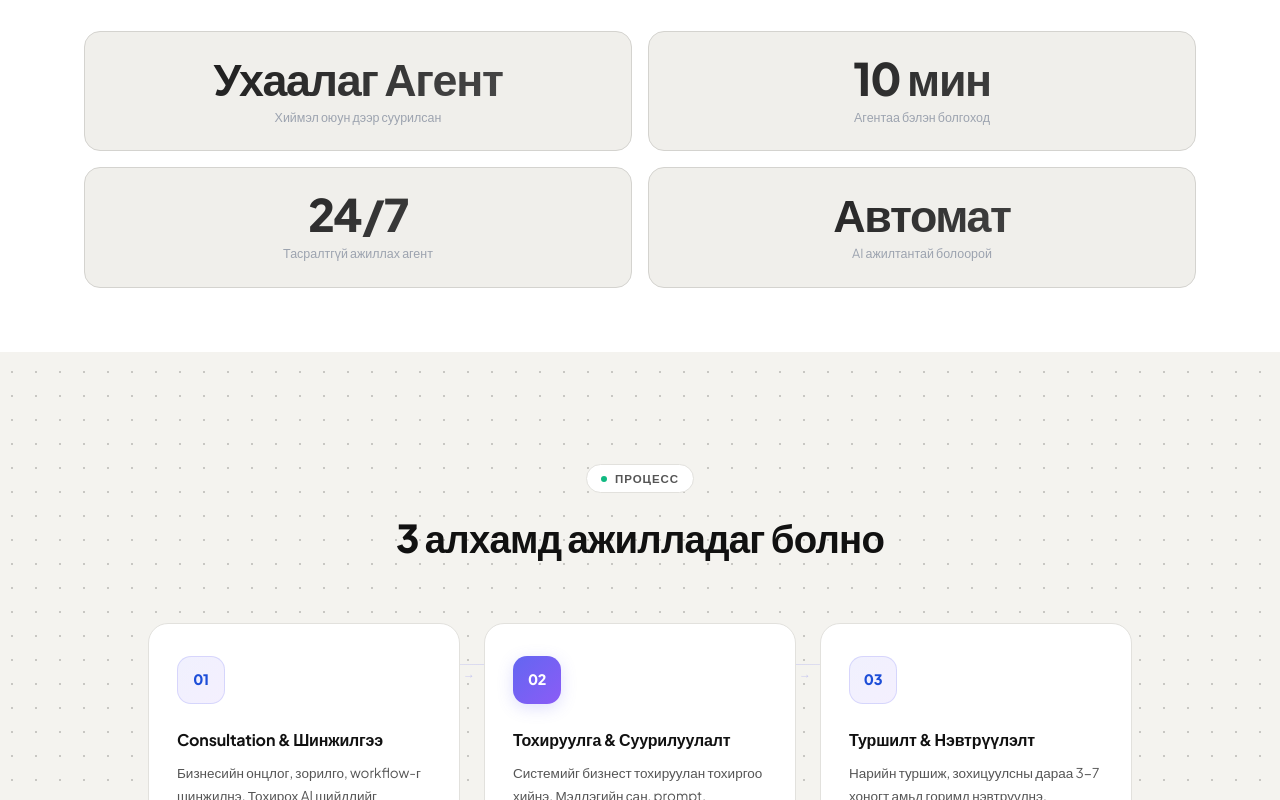
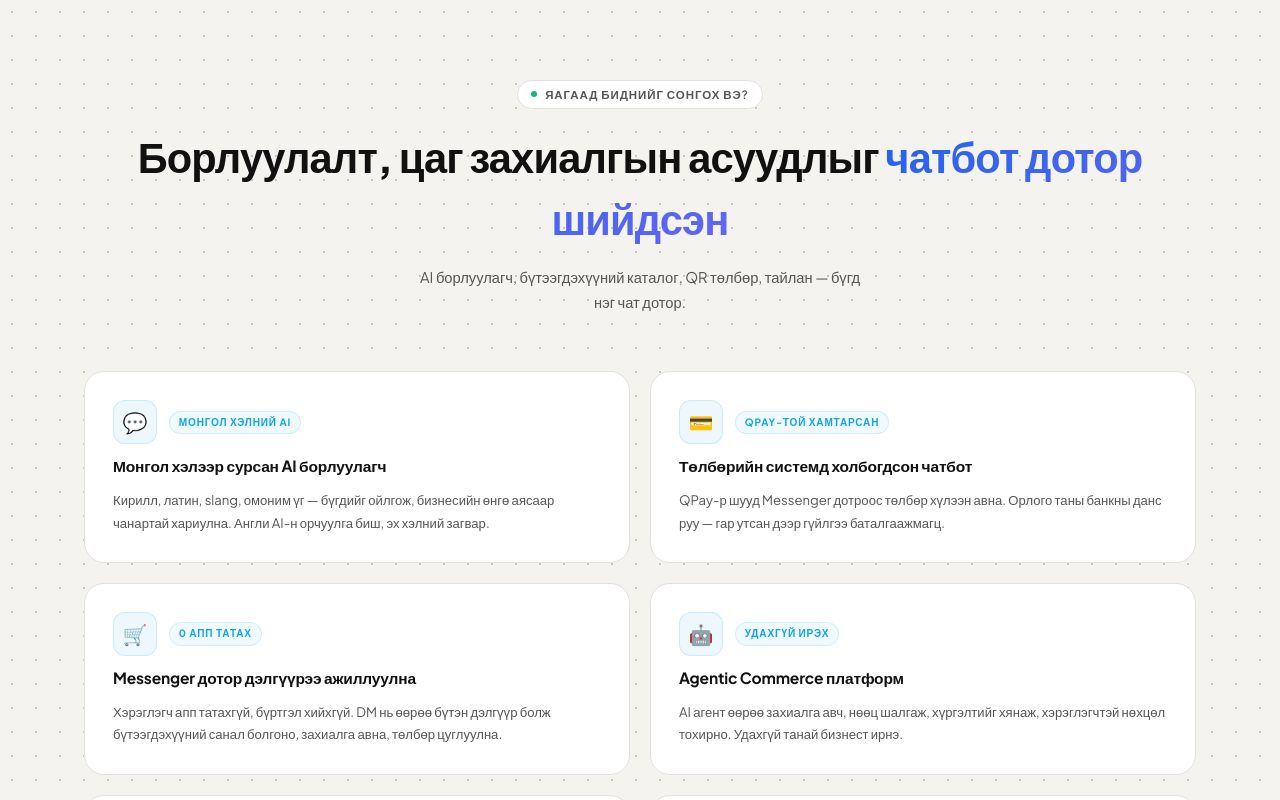
Before and after one commit to ubarino28/mongolagent-web, a Next.js app: page / in a window 1280 px wide. Shown: the part 4320-5120 px from the top of the page. Built offline with nearby package versions, Linux system fonts and the light colour scheme.

Commit message:
feat: add 'why us' features section after demo chat

```diff
--- a/app/page.tsx
+++ b/app/page.tsx
@@ -362,6 +362,95 @@ export default function HomePage() {
       {/* ─── DEMO CHAT ────────────────────────────────────── */}
       <DemoChat />
 
+      {/* ─── WHY US ───────────────────────────────────────── */}
+      <section data-animate style={{ padding: "7rem 0" }}>
+        <div style={wrap}>
+          <div style={{ textAlign: "center", marginBottom: "3.5rem" }}>
+            <div className="section-tag" style={{ display: "inline-flex", marginBottom: "1rem" }}>Яагаад биднийг сонгох вэ?</div>
+            <h2 style={{ fontSize: "clamp(1.7rem, 3.5vw, 2.6rem)", fontWeight: 800, letterSpacing: "-0.02em", marginBottom: "1rem" }}>
+              Борлуулалт, цаг захиалгын асуудлыг{" "}
+              <span className="gradient-text">чатбот дотор шийдсэн</span>
+            </h2>
+            <p style={{ color: "var(--text-mid)", maxWidth: "440px", margin: "0 auto", fontSize: "0.92rem", lineHeight: 1.7 }}>
+              AI борлуулагч, бүтээгдэхүүний каталог, QR төлбөр, тайлан — бүгд нэг чат дотор.
+            </p>
+          </div>
+
+          <div style={{ display: "grid", gridTemplateColumns: "1fr 1fr", gap: "1.25rem" }} className="services-grid">
+            {[
+              {
+                badge: "Монгол хэлний AI",
+                icon: "💬",
+                title: "Монгол хэлээр сурсан AI борлуулагч",
+                desc: "Кирилл, латин, slang, омоним үг — бүгдийг ойлгож, бизнесийн өнгө аясаар чанартай хариулна. Англи AI-н орчуулга биш, эх хэлний загвар.",
+              },
+              {
+                badge: "QPay-той хамтарсан",
+                icon: "💳",
+                title: "Төлбөрийн системд холбогдсон чатбот",
+                desc: "QPay-р шууд Messenger дотроос төлбөр хүлээн авна. Орлого таны банкны данс руу — гар утсан дээр гүйлгээ баталгаажмагц.",
+              },
+              {
+                badge: "0 апп татах",
+                icon: "🛒",
+                title: "Messenger дотор дэлгүүрээ ажиллуулна",
+                desc: "Хэрэглэгч апп татахгүй, бүртгэл хийхгүй. DM нь өөрөө бүтэн дэлгүүр болж бүтээгдэхүүний санал болгоно, захиалга авна, төлбөр цуглуулна.",
+              },
+              {
+                badge: "Удахгүй ирэх",
+                icon: "🤖",
+                title: "Agentic Commerce платформ",
+                desc: "AI агент өөрөө захиалга авч, нөөц шалгаж, хүргэлтийг хянаж, хэрэглэгчтэй нөхцөл тохирно. Удахгүй танай бизнест ирнэ.",
+              },
+              {
+                badge: "1 Dashboard",
+                icon: "📊",
+                title: "Олон channel — нэг тайлан",
+                desc: "Messenger, Instagram болон ирээдүйн channel-уудаас орох орлого, мессеж, AI хариултыг нэг дашбоард дээр аналитик хийнэ.",
+              },
+              {
+                badge: "Хэдхэн минутад асна",
+                icon: "⚡",
+                title: "Кодгүй холболт",
+                desc: "Facebook хуудсаа холбоод, мэдлэгийн санд PDF/линк оруулмагц AI борлуулагч ажиллаж эхэлнэ. Программист хэрэггүй.",
+              },
+            ].map(f => (
+              <div key={f.title} style={{
+                borderRadius: "1.25rem", padding: "1.75rem",
+                background: "var(--surface)", border: "1px solid var(--border)",
+                display: "flex", flexDirection: "column", gap: "0.75rem",
+                transition: "border-color 0.2s, box-shadow 0.2s",
+              }}>
+                <div style={{ display: "flex", alignItems: "center", gap: "0.75rem" }}>
+                  <div style={{
+                    width: "44px", height: "44px", borderRadius: "12px", flexShrink: 0,
+                    background: "#0ea5e914", border: "1px solid #0ea5e928",
+                    display: "flex", alignItems: "center", justifyContent: "center",
+                    fontSize: "1.25rem",
+                  }}>
+                    {f.icon}
+                  </div>
+                  <span style={{
+                    fontSize: "0.63rem", fontWeight: 700, textTransform: "uppercase",
+                    letterSpacing: "0.08em", color: "#0ea5e9",
+                    background: "#0ea5e910", border: "1px solid #0ea5e920",
+                    padding: "0.2rem 0.55rem", borderRadius: "100px",
+                  }}>
+                    {f.badge}
+                  </span>
+                </div>
+                <h3 style={{ fontSize: "0.97rem", fontWeight: 700, letterSpacing: "-0.01em", color: "var(--text)", lineHeight: 1.35 }}>
+                  {f.title}
+                </h3>
+                <p style={{ fontSize: "0.82rem", color: "var(--text-mid)", lineHeight: 1.7 }}>
+                  {f.desc}
+                </p>
+              </div>
+            ))}
+          </div>
+        </div>
+      </section>
+
       {/* ─── RESULTS ──────────────────────────────────────── */}
       <section data-animate style={{ padding: "4rem 0", background: "var(--surface)" }}>
         <div style={wrap}>
```
